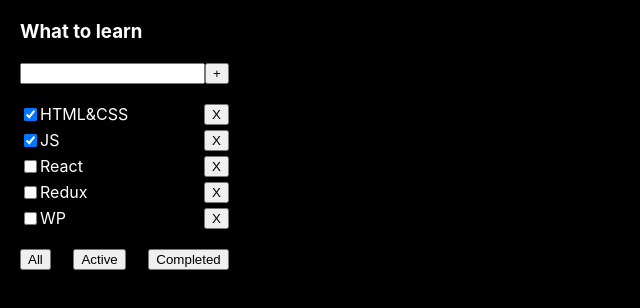
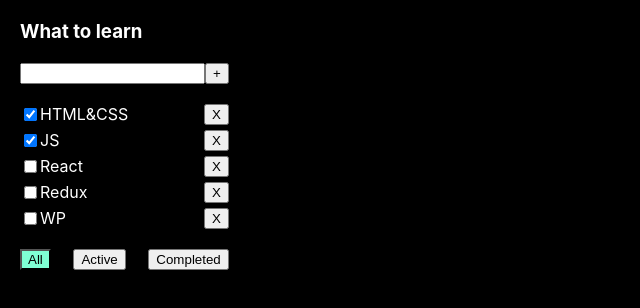
Before and after one commit to alexBasrike/todoList, a React (Vite) app: page / in a window 1280 px wide. Shown: the top 308 px of the page, without its empty margins (0-640 px from the left). Built offline with nearby package versions, Linux system fonts and the light colour scheme.

Commit message:
worked with task status updates, adding tasks, and validation

```diff
--- a/src/App.css
+++ b/src/App.css
@@ -4,3 +4,7 @@ body {
     padding: 0;
     color: #fff;
 }
+
+.btn-primary--active {
+    background-color: aquamarine;
+}
--- a/src/App.tsx
+++ b/src/App.tsx
@@ -9,6 +9,8 @@ export type TypeForTasks = {
     isDone: boolean
 }
 
+export type TypeForFilters = 'all' | 'active' | 'completed';
+
 function App() {
 
     const [initialState, setInitialState] = useState<Array<TypeForTasks>>([
@@ -19,11 +21,44 @@ function App() {
         {id: v1(), title: 'WP', isDone: false}
     ]);
 
-    let tasks: Array<TypeForTasks> = initialState;
+    const addTask = (newTaskTitle: string) => {
+        const newTask = {id: v1(), title: newTaskTitle, isDone: false};
+        setInitialState([newTask, ...initialState]);
+    }
+
+    const deleteTask = (taskId: TypeForTasks['id']) => {
+        setInitialState(initialState.filter(task => task.id !== taskId));
+    }
+
+    const changeStatus = (taskId: TypeForTasks['id'], taskStatus: TypeForTasks['isDone']) => {
+        setInitialState(initialState.map(task => task.id !== taskId ? task : {...task, isDone: taskStatus}));
+    }
+
+    const [filterType, setFilterType] = useState<TypeForFilters>('all');
+
+    const changeFilter = (filterName: TypeForFilters) => {
+        setFilterType(filterName);
+    }
+
+    let tasks = initialState;
+    if (filterType === 'active') {
+        tasks = tasks.filter(task => !task.isDone);
+    }
+    if (filterType === 'completed') {
+        tasks = tasks.filter(task => task.isDone);
+    }
 
     return (
         <div className="app">
-            <TodoList title={'What to learn'} tasks={tasks} />
+            <TodoList
+                title={'What to learn'}
+                tasks={tasks}
+                addTask={addTask}
+                deleteTask={deleteTask}
+                changeStatus={changeStatus}
+                filterType={filterType}
+                changeFilter={changeFilter}
+            />
         </div>
     )
 }
--- a/src/components/FormAddTask/FormAddTask.module.css
+++ b/src/components/FormAddTask/FormAddTask.module.css
@@ -1,3 +1,13 @@
 .formAddTask {
     margin: 0 0 20px 0;
 }
+
+.notValid {
+    border-color: #f00;
+    outline: none;
+}
+
+.errorMessage {
+    font-size: 12px;
+    color: red;
+}
--- a/src/components/FormAddTask/FormAddTask.tsx
+++ b/src/components/FormAddTask/FormAddTask.tsx
@@ -1,11 +1,49 @@
 import css from './FormAddTask.module.css';
+import {ChangeEvent, KeyboardEvent, useState} from "react";
 
-const FormAddTask = () => {
+type FormAddTaskType = {
+    addTask: (newTaskTitle: string) => void
+}
+
+const FormAddTask = ({addTask}: FormAddTaskType) => {
+
+    const [newTaskTitle, setNewTaskTitle] = useState('');
+    const [validation, setValidation] = useState<boolean>(true);
+
+    const onChangeHandler = (e: ChangeEvent<HTMLInputElement>) => {
+        setNewTaskTitle(e.currentTarget.value);
+    }
+
+    const onKeyDownHandler = (e: KeyboardEvent<HTMLInputElement>) => {
+        if (e.key === 'Enter') {
+            submitHandler();
+        } else {
+            setValidation(true);
+        }
+    }
+
+    const submitHandler = () => {
+        if (newTaskTitle.trim() === '') {
+            setValidation(false);
+        }
+        if (newTaskTitle.trim() !== '') {
+            addTask(newTaskTitle);
+            setNewTaskTitle('');
+        }
+    }
+
     return (
-        <form className={css.formAddTask}>
-            <input type={'text'}/>
-            <button>+</button>
-        </form>
+        <div className={css.formAddTask}>
+            <input
+                type={'text'}
+                value={newTaskTitle}
+                className={!validation ? css.notValid : ''}
+                onChange={onChangeHandler}
+                onKeyDown={onKeyDownHandler}
+            />
+            <button onClick={submitHandler}>+</button>
+            {!validation && <div className={css.errorMessage}>This field can't be empty</div>}
+        </div>
     );
 };
 
--- a/src/components/TodoList/TodoList.tsx
+++ b/src/components/TodoList/TodoList.tsx
@@ -1,40 +1,62 @@
 import css from "./TodoList.module.css";
-import {TypeForTasks} from "../../App.tsx";
+import {TypeForFilters, TypeForTasks} from "../../App.tsx";
 import FormAddTask from "../FormAddTask/FormAddTask.tsx";
+import {ChangeEvent} from "react";
 
 type TypeForTodoList = {
     title: string
     tasks: Array<TypeForTasks>
+    addTask: (newTaskTitle: string) => void
+    deleteTask: (taskId: TypeForTasks['id']) => void
+    changeStatus: (taskId: TypeForTasks['id'], taskStatus: TypeForTasks['isDone']) => void
+    filterType: TypeForFilters
+    changeFilter: (filterName: TypeForFilters) => void
 }
 
-const TodoList = ({title, tasks}: TypeForTodoList) => {
+const TodoList = ({title, tasks, addTask, deleteTask, changeStatus, filterType, changeFilter}: TypeForTodoList) => {
 
     const tasksList = tasks.length === 0
         ? <p>Tasks list is empty.</p>
         : <ul>
             {tasks.map(task => {
+
+                const onChangeHandler = (e: ChangeEvent<HTMLInputElement>) => {
+                    changeStatus(task.id, e.currentTarget.checked);
+                }
+
+                const deleteTaskHandler = () => deleteTask(task.id);
+
                 return <li key={task.id}>
-                    <input type="checkbox" checked={task.isDone}/>
+                    <input type="checkbox" checked={task.isDone} onChange={onChangeHandler}/>
                     <span>{task.title}</span>
-                    <button>X</button>
+                    <button onClick={deleteTaskHandler}>X</button>
                 </li>
             })}
         </ul>
+
+    const activeButtonAll = filterType === 'all' ? 'btn-primary--active' : '';
+    const activeButtonActive = filterType === 'active' ? 'btn-primary--active' : '';
+    const activeButtonCompleted = filterType === 'completed' ? 'btn-primary--active' : '';
+
+    const changeFilterHandlerAll = () => changeFilter('all');
+    const changeFilterHandlerActive = () => changeFilter('active');
+    const changeFilterHandlerCompleted = () => changeFilter('completed');
 
     return (
         <div className={css.todoList}>
 
             <h3>{title}</h3>
 
-            <FormAddTask />
+            <FormAddTask addTask={addTask}/>
 
             {tasksList}
 
             <div className={css.buttons}>
-                <button>All</button>
-                <button>Active</button>
-                <button>Completed</button>
+                <button className={activeButtonAll} onClick={changeFilterHandlerAll}>All</button>
+                <button className={activeButtonActive} onClick={changeFilterHandlerActive}>Active</button>
+                <button className={activeButtonCompleted} onClick={changeFilterHandlerCompleted}>Completed</button>
             </div>
+
         </div>
     );
 };
```
